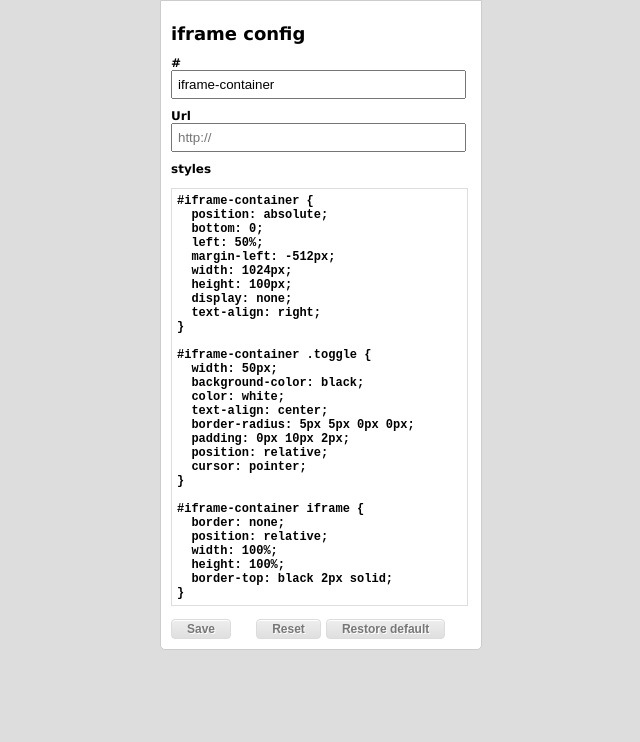
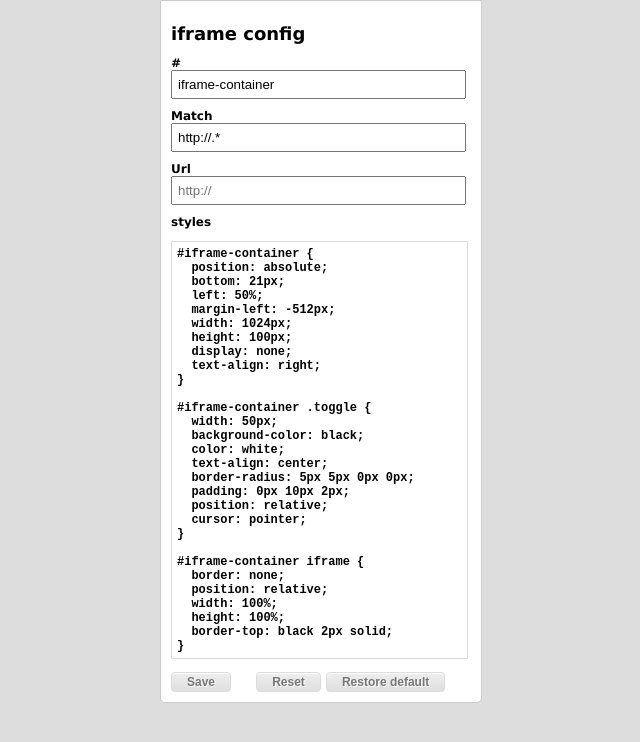
Before and after one commit to creativej/iframe-overlay, a plain HTML site: page options.html in a window 1280 px wide. Both pictures are taken after a click on the button "Reset". Shown: the whole page, without its empty margins (319-959 px from the left). Drawn offline with Linux system fonts and the light colour scheme.

Commit message:
Regular expression match

```diff
--- a/js/options.js
+++ b/js/options.js
@@ -2,12 +2,14 @@ var options = {
 	$url: null,
 	$styles: null,
 	$containerId: null,
+	$match: null,
 
 	init: function() {
 		var _this = this;
+		this.$containerId = $(".containerId");
+		this.$match = $(".match");
 		this.$url = $(".url");
 		this.$styles = $(".styles");
-		this.$containerId = $(".containerId");
 
 		this.save('iframe.defaults');
 
@@ -26,9 +28,10 @@ var options = {
 
 		// console.log('save');
 		localStorage[type] = JSON.stringify({
+			containerId: this.$containerId.val(),
+			match: this.$match.val(),
 			url: this.$url.val(),
-			styles: this.$styles.text(),
-			containerId: this.$containerId.val()
+			styles: this.$styles.text()
 		});
 	},
 
@@ -41,9 +44,10 @@ var options = {
 
 		// console.log('restore');
 		var defaults = JSON.parse(localStorage[type]);
+		this.$containerId.val(defaults.containerId);
+		this.$match.val(defaults.match);
 		this.$url.val(defaults.url);
 		this.$styles.text(defaults.styles);
-		this.$containerId.val(defaults.containerId);
 	},
 
 	hasLocalValue: function() {
--- a/options.html
+++ b/options.html
@@ -92,14 +92,16 @@
 		<label>#
 		<input name="containerId" value="iframe-container" placeholder="iframe-overlay" class="containerId" />
 		</label>
-
+		<label>Match
+		<input name="match" value="http://.*" placeholder="http://" class="match" />
+		</label>
 		<label>Url
 		<input name="url" value="" placeholder="http://" class="url" />
 		</label>
 		<label>styles<pre class="styles" contenteditable="true">
 #iframe-container {
   position: absolute;
-  bottom: 0;
+  bottom: 21px;
   left: 50%;
   margin-left: -512px;
   width: 1024px;
```
Also changed, not shown: index.html (+4 -2 lines), js/app.js (+18 -3 lines), manifest.json.
